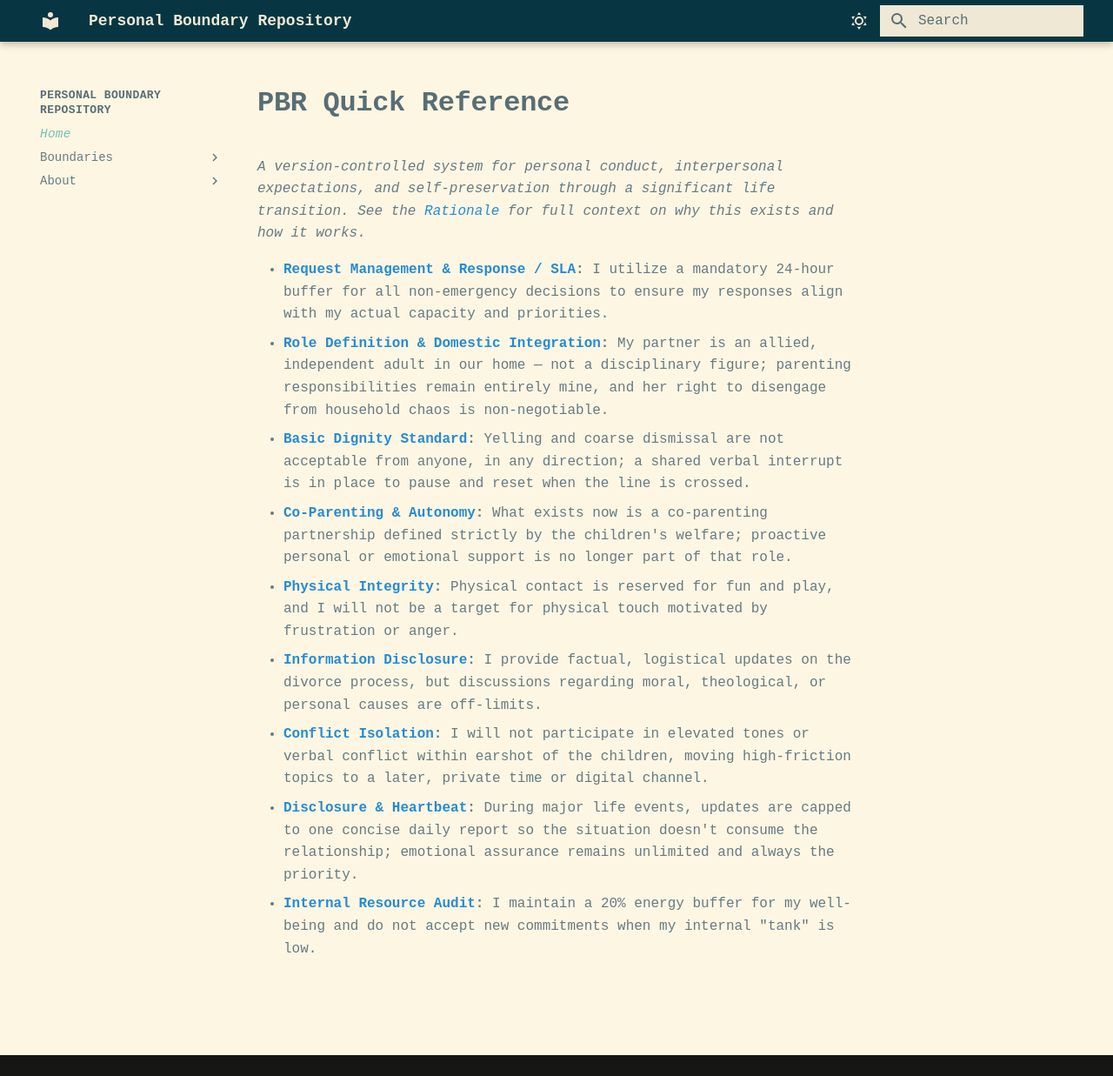
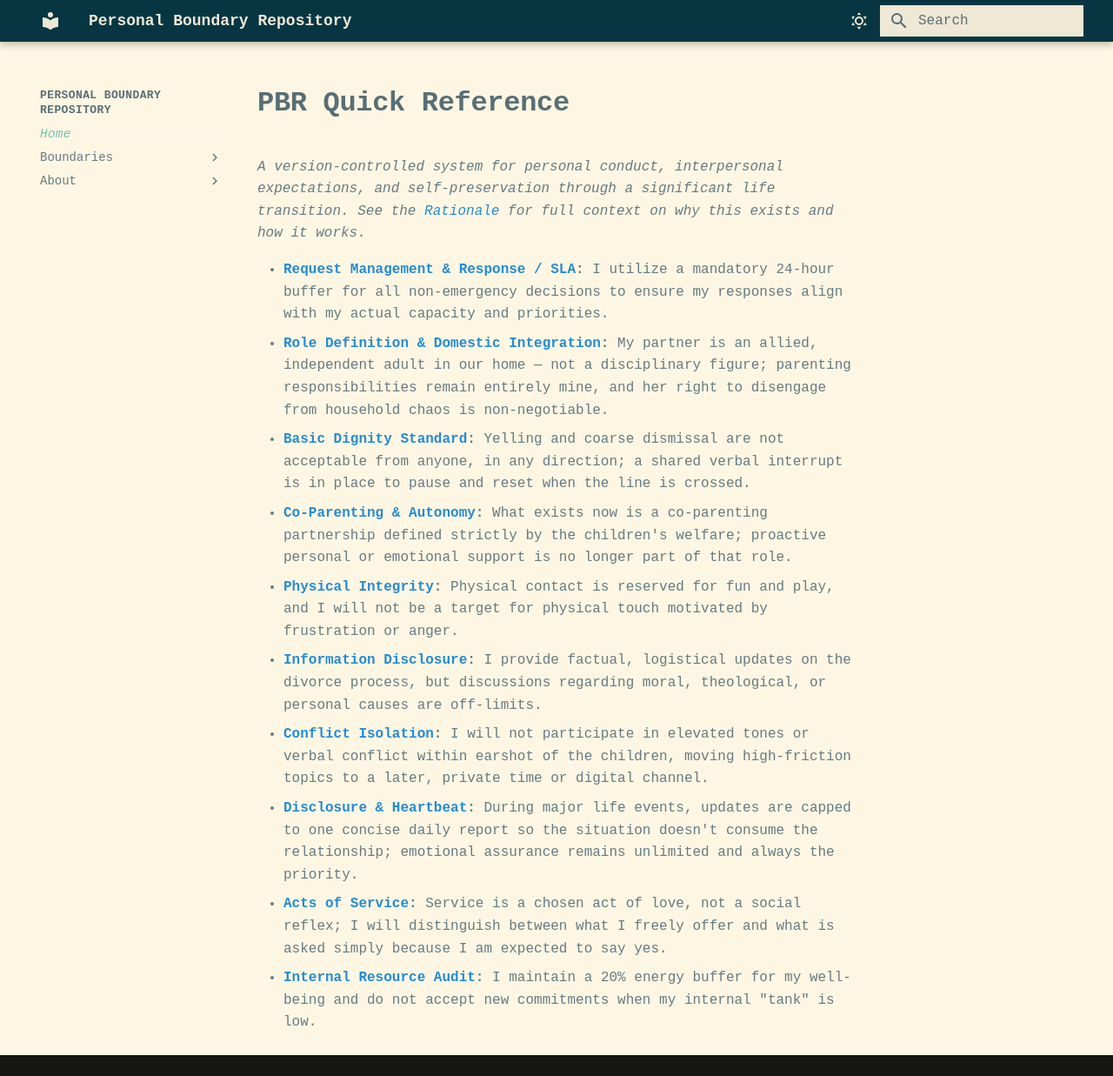
Before and after one commit to pcop00/personal-boundaries, an MkDocs documentation site: the page built from docs/index.md, in a window 1280 px wide and 1237 px high. Shown: the whole window at 87% size. Built offline with MkDocs 1.6.1 and Material for MkDocs 9.7.7, drawn with Linux system fonts in a browser that asks for light colours.

Commit message:
Publish acts-of-service boundary: add to nav and home page
Co-Authored-By: Claude Sonnet 4.6 <noreply@anthropic.com>

```diff
--- a/docs/index.md
+++ b/docs/index.md
@@ -10,4 +10,5 @@
 - **[Information Disclosure](information-disclosure-extended-family.md):** I provide factual, logistical updates on the divorce process, but discussions regarding moral, theological, or personal causes are off-limits.
 - **[Conflict Isolation](conflict-isolation.md):** I will not participate in elevated tones or verbal conflict within earshot of the children, moving high-friction topics to a later, private time or digital channel.
 - **[Disclosure & Heartbeat](information-capping-and-relationship-heartbeats.md):** During major life events, updates are capped to one concise daily report so the situation doesn't consume the relationship; emotional assurance remains unlimited and always the priority.
+- **[Acts of Service](acts-of-service-integrity.md):** Service is a chosen act of love, not a social reflex; I will distinguish between what I freely offer and what is asked simply because I am expected to say yes.
 - **[Internal Resource Audit](internal-resource-audit.md):** I maintain a 20% energy buffer for my well-being and do not accept new commitments when my internal "tank" is low.
--- a/mkdocs.yml
+++ b/mkdocs.yml
@@ -50,6 +50,7 @@ nav:
     - Disclosure & Emotional Processing: disclosure-and-emotional-processing.md
     - Information Capping & Relationship Heartbeats: information-capping-and-relationship-heartbeats.md
     - Information Disclosure (Extended Family): information-disclosure-extended-family.md
+    - Acts of Service — Offered vs. Extracted: acts-of-service-integrity.md
     - Internal Resource Audit: internal-resource-audit.md
   - About:
     - Rationale: about/rationale.md
```
